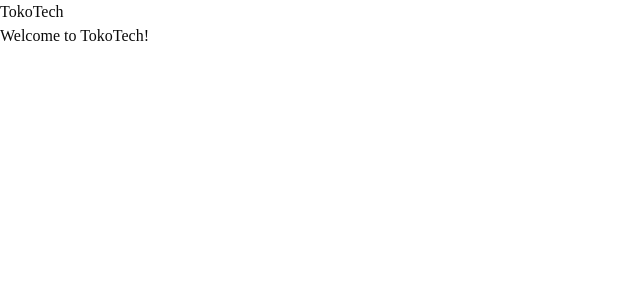
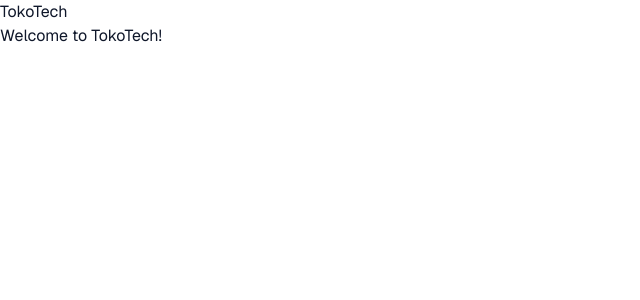
Before and after one commit to MuhamadRofiansyah-creator/TOKOTECH-WEB2, a Next.js app in the folder web/: page / in a window 1280 px wide. Shown: the top 300 px of the page, without its empty margins (0-640 px from the left). Built offline with nearby package versions, Linux system fonts and the light colour scheme.

Commit message:
style: apply TokoTech theme and design tokens

```diff
--- a/web/app/globals.css
+++ b/web/app/globals.css
@@ -6,10 +6,15 @@
 
 @theme inline {
   --color-background: var(--background);
+  --color-topbar: var(--topbar);
+  --color-topbar-foreground: var(--topbar-foreground);
+  --color-success: var(--success);
+  --color-warning: var(--warning);
+  --color-surface: var(--surface);
   --color-foreground: var(--foreground);
-  --font-sans: var(--font-sans);
+  --font-sans: var(--font-lexend);
   --font-mono: var(--font-geist-mono);
-  --font-heading: var(--font-sans);
+  --font-heading: var(--font-lexend);
   --color-sidebar-ring: var(--sidebar-ring);
   --color-sidebar-border: var(--sidebar-border);
   --color-sidebar-accent-foreground: var(--sidebar-accent-foreground);
@@ -49,72 +54,82 @@
 }
 
 :root {
-  --background: oklch(1 0 0);
-  --foreground: oklch(0.145 0 0);
-  --card: oklch(1 0 0);
-  --card-foreground: oklch(0.145 0 0);
-  --popover: oklch(1 0 0);
-  --popover-foreground: oklch(0.145 0 0);
-  --primary: oklch(0.205 0 0);
-  --primary-foreground: oklch(0.985 0 0);
-  --secondary: oklch(0.97 0 0);
-  --secondary-foreground: oklch(0.205 0 0);
-  --muted: oklch(0.97 0 0);
-  --muted-foreground: oklch(0.556 0 0);
-  --accent: oklch(0.97 0 0);
-  --accent-foreground: oklch(0.205 0 0);
-  --destructive: oklch(0.577 0.245 27.325);
-  --border: oklch(0.922 0 0);
-  --input: oklch(0.922 0 0);
-  --ring: oklch(0.708 0 0);
-  --chart-1: oklch(0.87 0 0);
-  --chart-2: oklch(0.556 0 0);
-  --chart-3: oklch(0.439 0 0);
-  --chart-4: oklch(0.371 0 0);
-  --chart-5: oklch(0.269 0 0);
+  --background: #ffffff;
+  --foreground: #0f172a;
+  --card: #ffffff;
+  --card-foreground: #0f172a;
+  --popover: #ffffff;
+  --popover-foreground: #0f172a;
+  --primary: #14b8c4;
+  --primary-foreground: #ffffff;
+  --secondary: #f1f5f9;
+  --secondary-foreground: #0f172a;
+  --muted: #f5f7fa;
+  --muted-foreground: #6b7280;
+  --accent: #e8f8f9;
+  --accent-foreground: #0e7c85;
+  --destructive: #ef4444;
+  --border: #e5e7eb;
+  --input: #e5e7eb;
+  --ring: #14b8c4;
+  --topbar: #0b1220;
+  --topbar-foreground: #cbd5e1;
+  --success: #16a34a;
+  --warning: #f59e0b;
+  --surface: #f3f4f6;
+  --chart-1: #0e9aa5; /* validated vs #fff surface */
+  --chart-2: #0e7c85;
+  --chart-3: #5eead4;
+  --chart-4: #94a3b8;
+  --chart-5: #334155;
   --radius: 0.625rem;
-  --sidebar: oklch(0.985 0 0);
-  --sidebar-foreground: oklch(0.145 0 0);
-  --sidebar-primary: oklch(0.205 0 0);
-  --sidebar-primary-foreground: oklch(0.985 0 0);
-  --sidebar-accent: oklch(0.97 0 0);
-  --sidebar-accent-foreground: oklch(0.205 0 0);
-  --sidebar-border: oklch(0.922 0 0);
-  --sidebar-ring: oklch(0.708 0 0);
+  --sidebar: #ffffff;
+  --sidebar-foreground: #0f172a;
+  --sidebar-primary: #14b8c4;
+  --sidebar-primary-foreground: #ffffff;
+  --sidebar-accent: #e8f8f9;
+  --sidebar-accent-foreground: #0e7c85;
+  --sidebar-border: #e5e7eb;
+  --sidebar-ring: #14b8c4;
 }
 
 .dark {
-  --background: oklch(0.145 0 0);
-  --foreground: oklch(0.985 0 0);
-  --card: oklch(0.205 0 0);
-  --card-foreground: oklch(0.985 0 0);
-  --popover: oklch(0.205 0 0);
-  --popover-foreground: oklch(0.985 0 0);
-  --primary: oklch(0.922 0 0);
-  --primary-foreground: oklch(0.205 0 0);
-  --secondary: oklch(0.269 0 0);
-  --secondary-foreground: oklch(0.985 0 0);
-  --muted: oklch(0.269 0 0);
-  --muted-foreground: oklch(0.708 0 0);
-  --accent: oklch(0.269 0 0);
-  --accent-foreground: oklch(0.985 0 0);
-  --destructive: oklch(0.704 0.191 22.216);
-  --border: oklch(1 0 0 / 10%);
-  --input: oklch(1 0 0 / 15%);
-  --ring: oklch(0.556 0 0);
-  --chart-1: oklch(0.87 0 0);
-  --chart-2: oklch(0.556 0 0);
-  --chart-3: oklch(0.439 0 0);
-  --chart-4: oklch(0.371 0 0);
-  --chart-5: oklch(0.269 0 0);
-  --sidebar: oklch(0.205 0 0);
-  --sidebar-foreground: oklch(0.985 0 0);
-  --sidebar-primary: oklch(0.488 0.243 264.376);
-  --sidebar-primary-foreground: oklch(0.985 0 0);
-  --sidebar-accent: oklch(0.269 0 0);
-  --sidebar-accent-foreground: oklch(0.985 0 0);
-  --sidebar-border: oklch(1 0 0 / 10%);
-  --sidebar-ring: oklch(0.556 0 0);
+  --background: #0b1220;
+  --foreground: #e5e7eb;
+  --card: #111a2e;
+  --card-foreground: #e5e7eb;
+  --popover: #111a2e;
+  --popover-foreground: #e5e7eb;
+  --primary: #22c5d1;
+  --primary-foreground: #04121a;
+  --secondary: #1b2540;
+  --secondary-foreground: #e5e7eb;
+  --muted: #141e34;
+  --muted-foreground: #94a3b8;
+  --accent: #0f2f38;
+  --accent-foreground: #5eead4;
+  --destructive: #f87171;
+  --border: rgb(255 255 255 / 0.09);
+  --input: rgb(255 255 255 / 0.14);
+  --ring: #22c5d1;
+  --topbar: #060a14;
+  --topbar-foreground: #94a3b8;
+  --success: #4ade80;
+  --warning: #fbbf24;
+  --surface: #18233b;
+  --chart-1: #12a3ae; /* validated vs #111a2e surface */
+  --chart-2: #5eead4;
+  --chart-3: #0e7c85;
+  --chart-4: #64748b;
+  --chart-5: #cbd5e1;
+  --sidebar: #111a2e;
+  --sidebar-foreground: #e5e7eb;
+  --sidebar-primary: #22c5d1;
+  --sidebar-primary-foreground: #04121a;
+  --sidebar-accent: #0f2f38;
+  --sidebar-accent-foreground: #5eead4;
+  --sidebar-border: rgb(255 255 255 / 0.09);
+  --sidebar-ring: #22c5d1;
 }
 
 @layer base {
@@ -124,7 +139,22 @@
   body {
     @apply bg-background text-foreground;
   }
+  button:not(:disabled), [role="button"]:not(:disabled) {
+    cursor: pointer;
+  }
   html {
     @apply font-sans;
   }
 }
+
+@layer utilities {
+  .container-page {
+    @apply mx-auto w-full max-w-[1280px] px-4 sm:px-6 lg:px-8;
+  }
+  .no-scrollbar {
+    scrollbar-width: none;
+  }
+  .no-scrollbar::-webkit-scrollbar {
+    display: none;
+  }
+}
```
